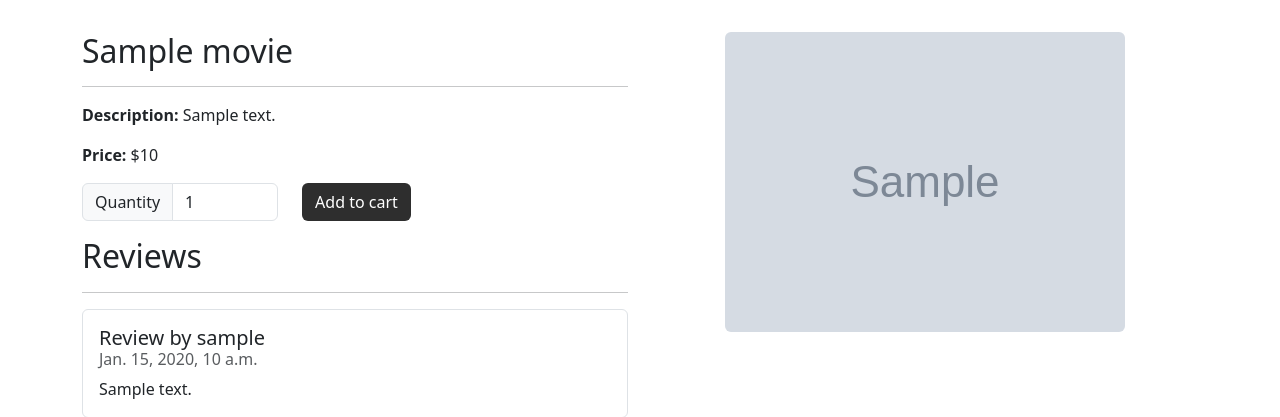
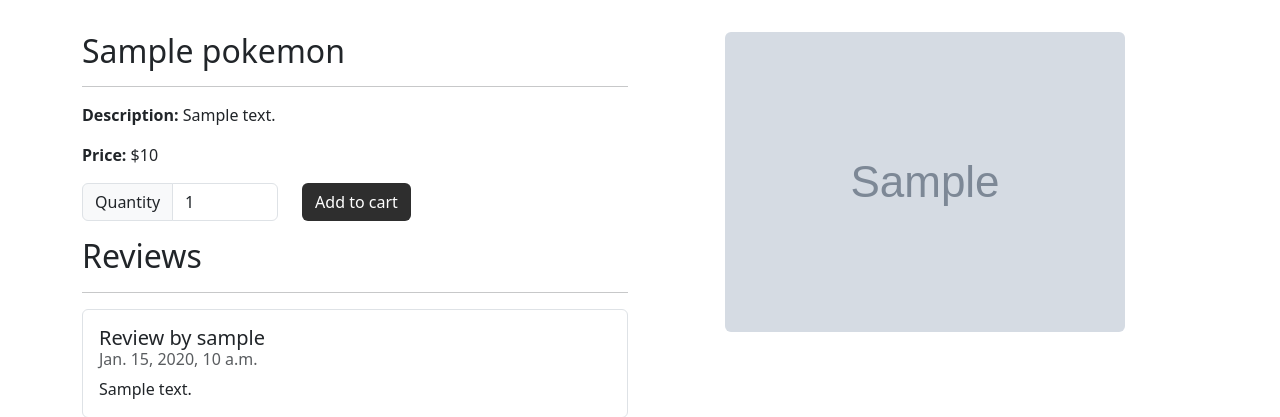
Before and after one commit to Rachellohan/Project-2-CS2340, a Django app: template pokeTrade/pokemon/templates/movies/show.html in a window 1280 px wide. Shown: the part 82-499 px from the top of the page. Run offline with Django 5.2, Linux system fonts and the light colour scheme; the template is opened without the code that fills it: most values are stand-ins (such as "Sample title", 1, 10 or a date in 2020); grey boxes marked "Sample" are stand-in pictures; some libraries are stand-ins or nearby versions.

Commit message:
redo part

```diff
--- a/pokeTrade/pokemon/templates/movies/show.html
+++ b/pokeTrade/pokemon/templates/movies/show.html
@@ -5,12 +5,12 @@
   <div class="container">
     <div class="row mt-3">
       <div class="col-md-6 mx-auto mb-3">
-        <h2>{{ template_data.movie.name }}</h2>
+        <h2>{{ template_data.pokemon.name }}</h2>
         <hr />
-        <p><b>Description:</b> {{ template_data.movie.description }}</p>
-        <p><b>Price:</b> ${{ template_data.movie.price }}</p>
+        <p><b>Description:</b> {{ template_data.pokemon.description }}</p>
+        <p><b>Price:</b> ${{ template_data.pokemon.price }}</p>
         <p class="card-text">
-          <form method="post" action="{% url 'cart.add' id=template_data.movie.id %}">
+          <form method="post" action="{% url 'cart.add' id=template_data.pokemon.id %}">
             <div class="row">
               {% csrf_token %}
               <div class="col-auto">
@@ -40,11 +40,11 @@
             <p class="card-text">{{ review.comment }}</p>
             {% if user.is_authenticated and user == review.user %}
             <a class="btn btn-primary"
-              href="{% url 'movies.edit_review' id=template_data.movie.id review_id=review.id %}">
+              href="{% url 'pokemon.edit_review' id=template_data.pokemon.id review_id=review.id %}">
               Edit
             </a>
             <a class="btn btn-danger"
-              href="{% url 'movies.delete_review' id=template_data.movie.id review_id=review.id %}">
+              href="{% url 'pokemon.delete_review' id=template_data.pokemon.id review_id=review.id %}">
               Delete
             </a>
             {% endif %}
@@ -59,7 +59,7 @@
               <div class="card shadow p-3 mb-4 rounded">
                 <div class="card-body">
                   <b class="text-start">Create a review</b><br /><br />
-                  <form method="POST" action="{% url 'movies.create_review' id=template_data.movie.id %}">
+                  <form method="POST" action="{% url 'pokemon.create_review' id=template_data.pokemon.id %}">
                     {% csrf_token %}
                     <p>
                       <label for="comment">Comment:</label>
@@ -80,7 +80,7 @@
         {% endif %}
       </div>
       <div class="col-md-6 mx-auto mb-3 text-center">
-        <img src="{{ template_data.movie.image.url }}" class="rounded img-card-400" />
+        <img src="{{ template_data.pokemon.image.url }}" class="rounded img-card-400" />
       </div>
     </div>
   </div>
```
Also changed, not shown: pokeTrade/pokemon/templates/movies/index.html (+5 -5 lines).
